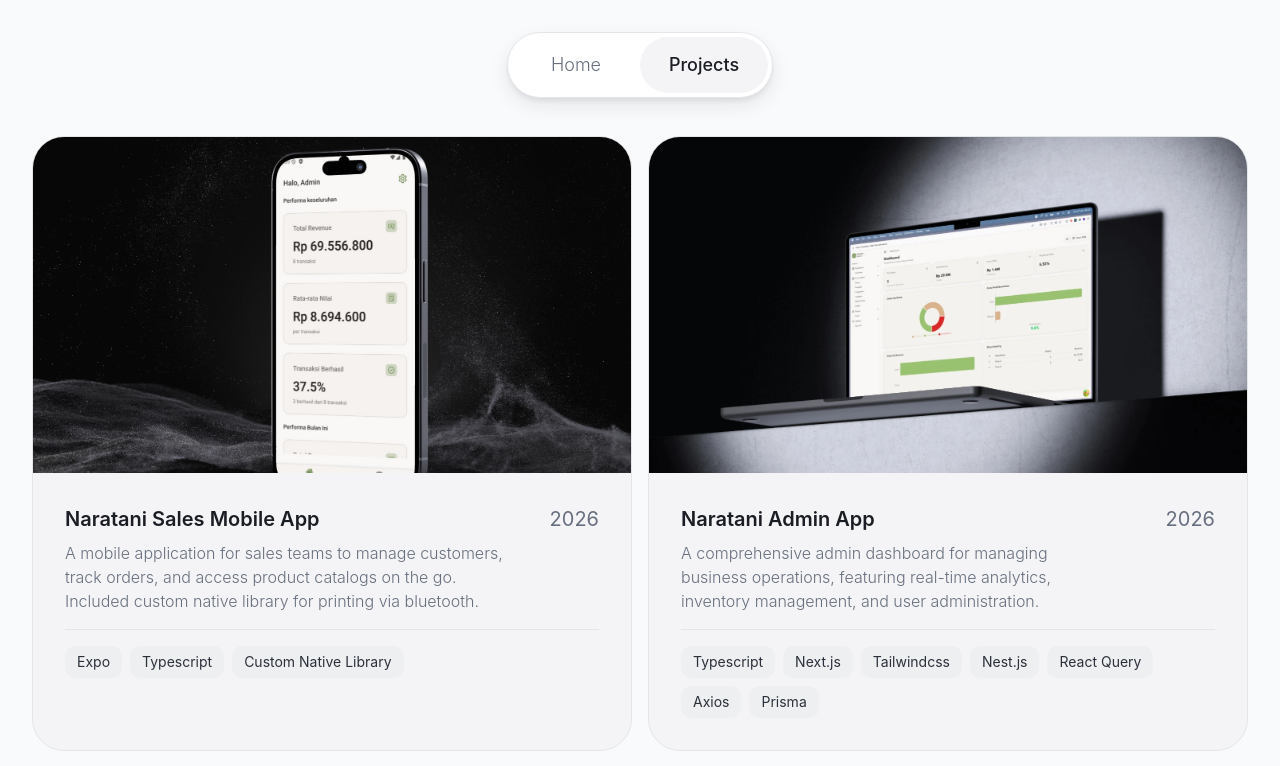
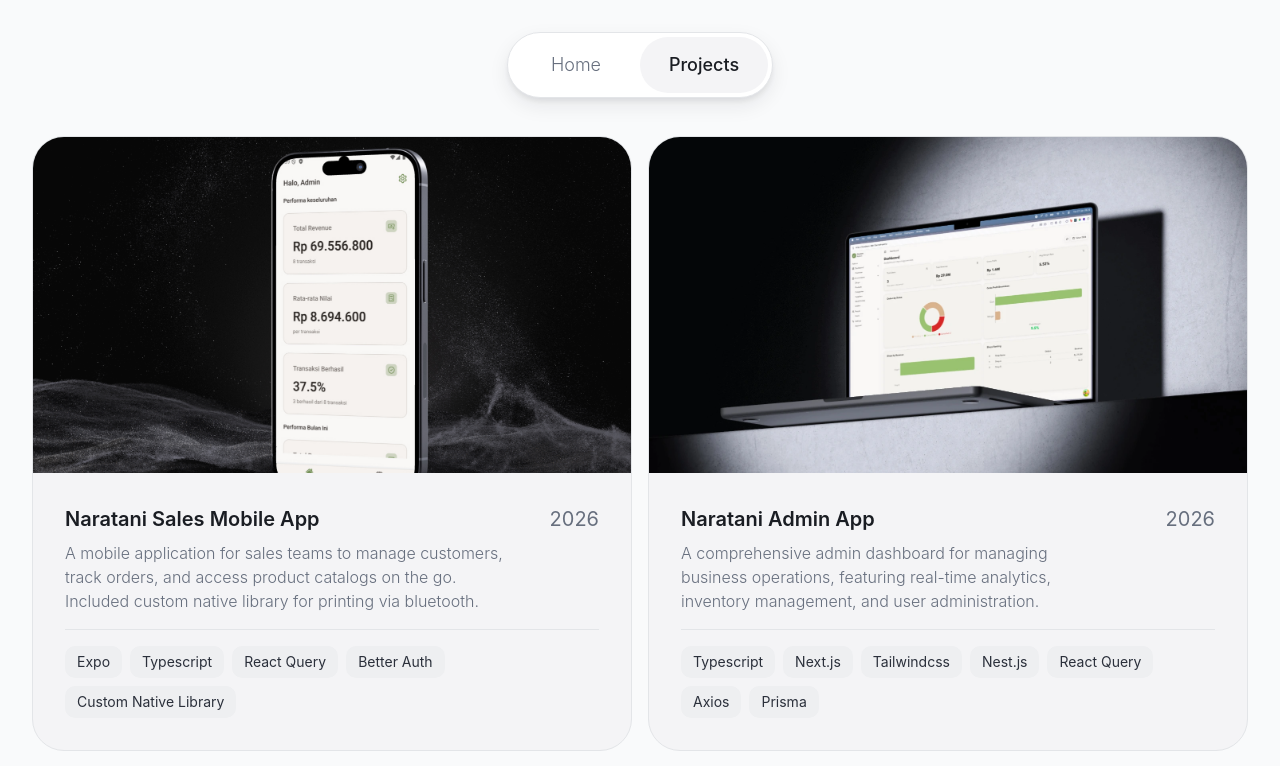
Before and after one commit to has-bii/my-resume, a React (Vite) app: page /projects in a window 1280 px wide. Shown: the top 766 px of the page. Built offline with nearby package versions, Linux system fonts and the light colour scheme.

Commit message:
fix: project images directory, remove '/public'

```diff
--- a/src/constants/projects.ts
+++ b/src/constants/projects.ts
@@ -5,15 +5,15 @@ export const projects: Project[] = [
     name: 'Naratani Sales Mobile App',
     description:
       'A mobile application for sales teams to manage customers, track orders, and access product catalogs on the go. Included custom native library for printing via bluetooth.',
-    image: '/public/projects/naratani-sales.webp',
-    stack: ['Expo', 'Typescript', 'Custom Native Library'],
+    image: '/projects/naratani-sales.webp',
+    stack: ['Expo', 'Typescript', 'React Query', 'Better Auth', 'Custom Native Library'],
     year: 2026,
   },
   {
     name: 'Naratani Admin App',
     description:
       'A comprehensive admin dashboard for managing business operations, featuring real-time analytics, inventory management, and user administration.',
-    image: '/public/projects/naratani.webp',
+    image: '/projects/naratani.webp',
     stack: ['Typescript', 'Next.js', 'Tailwindcss', 'Nest.js', 'React Query', 'Axios', 'Prisma'],
     year: 2026,
   },
@@ -21,7 +21,7 @@ export const projects: Project[] = [
     name: 'Provent Mandiri Company Profile',
     description:
       "A modern, responsive company profile website showcasing Provent Mandiri's services and corporate identity with smooth animations.",
-    image: '/public/projects/provent-mandiri.webp',
+    image: '/projects/provent-mandiri.webp',
     stack: ['Typescript', 'Next.js', 'Framer Motion', 'Better Auth', 'R2:Cloudflare', 'Shadcn UI'],
     year: 2025,
   },
```
